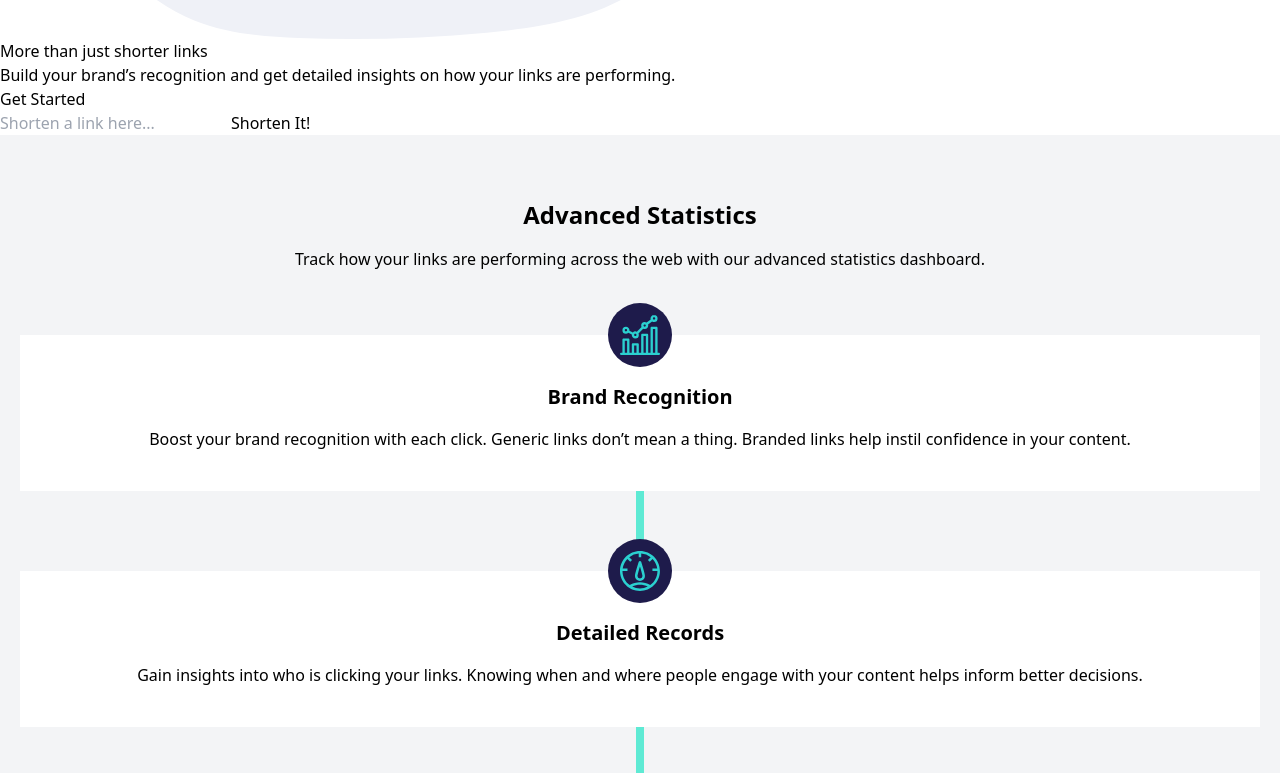
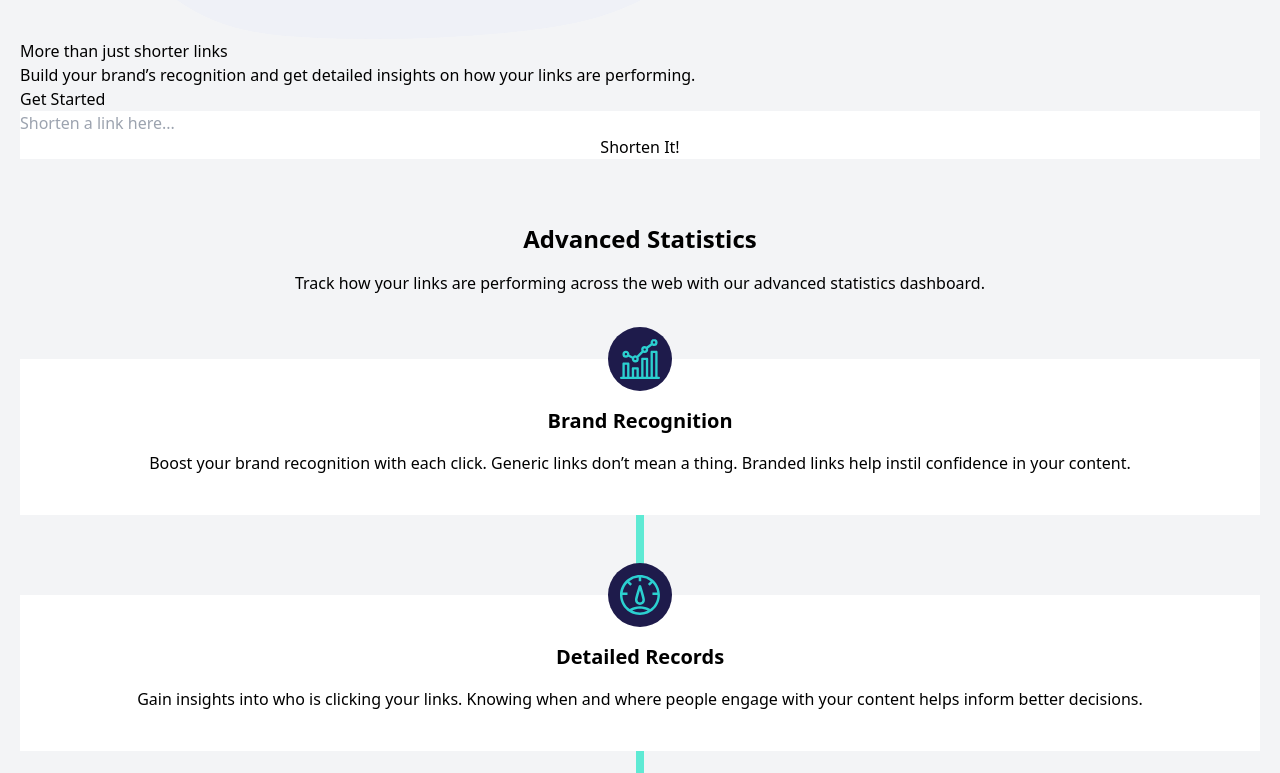
Before and after one commit to velardejm/shorten-url, a Next.js app: page / in a window 1280 px wide. Shown: the part 467-1240 px from the top of the page. Built offline with nearby package versions, Linux system fonts and the light colour scheme.

Commit message:
Update where padding and bg are declared.

```diff
--- a/components/ShortenLink.js
+++ b/components/ShortenLink.js
@@ -1,6 +1,6 @@
 function ShortenLink() {
   return (
-    <div>
+    <div className="bg-white flex flex-col">
       <input type="text" placeholder="Shorten a link here..." />
       <button>Shorten It!</button>
     </div>
--- a/components/features/Features.js
+++ b/components/features/Features.js
@@ -5,7 +5,7 @@ import CardContent from "./feature-cards/CardContent";
 
 function Features({ features }) {
   return (
-    <div className="px-5 bg-gray-100">
+    <div className="">
       {features.map((feature, index) => {
         const isLastItem = index === features.length - 1 ? true : false;
 
--- a/pages/index.js
+++ b/pages/index.js
@@ -8,7 +8,7 @@ import Footer from "@/components/Footer";
 export default function Home({ features }) {
 
   return (
-    <div>
+    <div className="bg-gray-100 px-5">
       <Header />
       <Banner />
       <ShortenLink />
```
